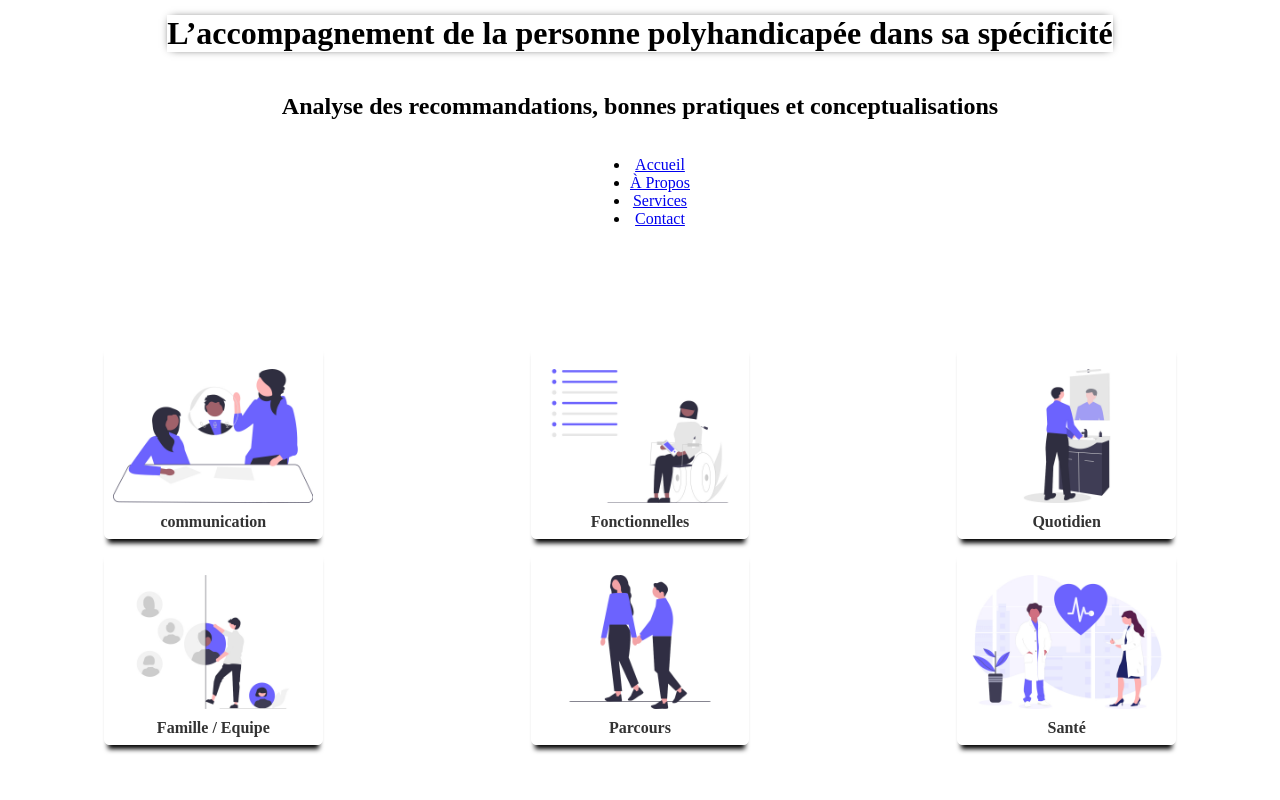
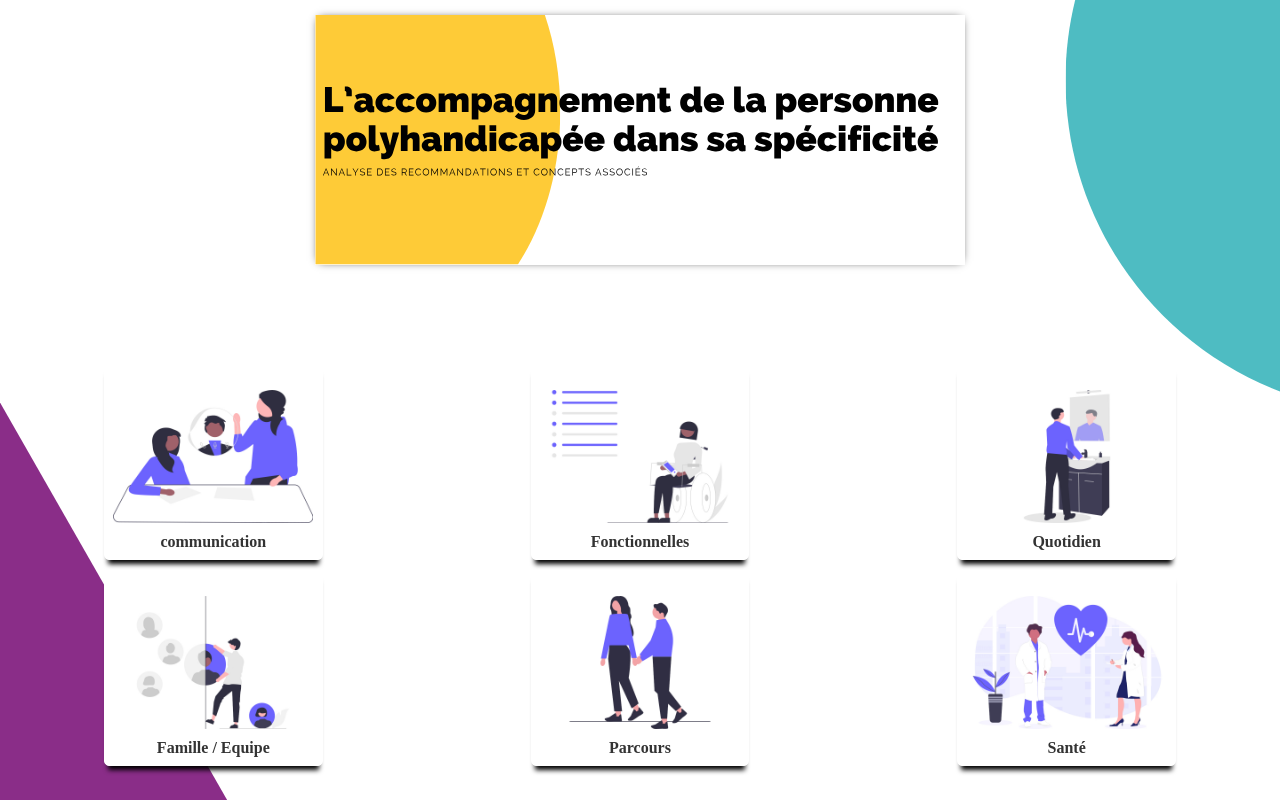
Before and after one commit to romhappy/projetservice, a plain HTML site: page index.html in a window 1280 px wide. Drawn offline with Linux system fonts and the light colour scheme.

Commit message:
design 2

```diff
--- a/index.html
+++ b/index.html
@@ -7,18 +7,8 @@
 </head>
 <body>
     <header>
-        <h1 class="title">L’accompagnement de la personne polyhandicapée dans sa spécificité</h1>
-        <h2 class="subtitle">Analyse des recommandations, bonnes pratiques et conceptualisations</h2>
-        <nav class="nav">
-            <ul>
-                <li><a href="#">Accueil</a></li>
-                <li><a href="#">À Propos</a></li>
-                <li><a href="#">Services</a></li>
-                <li><a href="#">Contact</a></li>
-            </ul>
-        </nav>
-        <div class="header_space"></div>
-    </header>
+        <img src="img/Title.svg" class="title">
+     </header>
 
     <main>
         <div class="container">
@@ -51,7 +41,7 @@
 
 
     <footer>
-    <button class="btn">Ressources</button>
+    <button class="btn_ressources">Ressources</button>
     </footer>
 </body>
 </html>
```
Also changed, not shown: img/ILVM_Logotype_avec-baseline_CMJN.png (added), img/Title.svg (added), img/main_background.png (added), img/main_background.svg (added).
